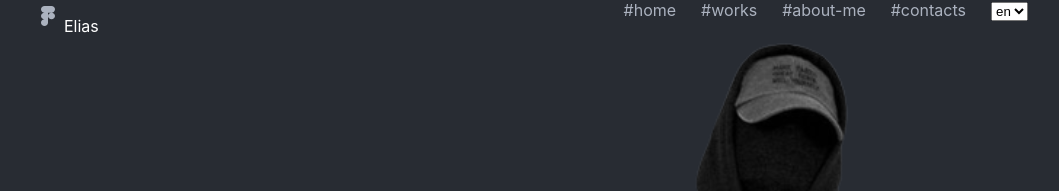
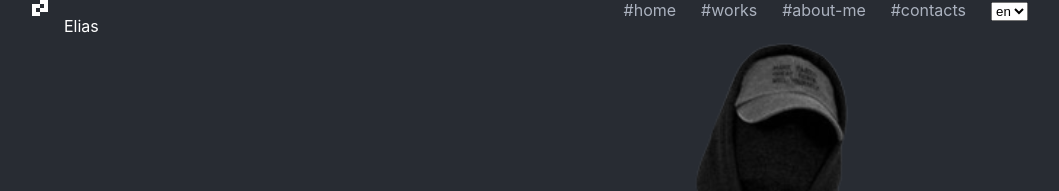
Before and after one commit to 89811421793/portfolio, a React app: page / in a window 1280 px wide. Shown: the top 191 px of the page, without its empty margins (110-1169 px from the left). Built offline with nearby package versions, Linux system fonts and the light colour scheme.

Commit message:
skipped icons

```diff
--- a/src/components/logo/Logo.tsx
+++ b/src/components/logo/Logo.tsx
@@ -5,7 +5,7 @@ export const Logo = () => {
   return (
     <div>
       <a href="">
-        <Icon iconId={"figma"} />
+        <Icon iconId={"union"} />
       </a>
       <span>Elias</span>
     </div>
```
Also changed, not shown: src/assets/images/Dots5x5.svg (renamed from src/assets/images/Dots84.svg), src/assets/images/SPRITE.svg.
